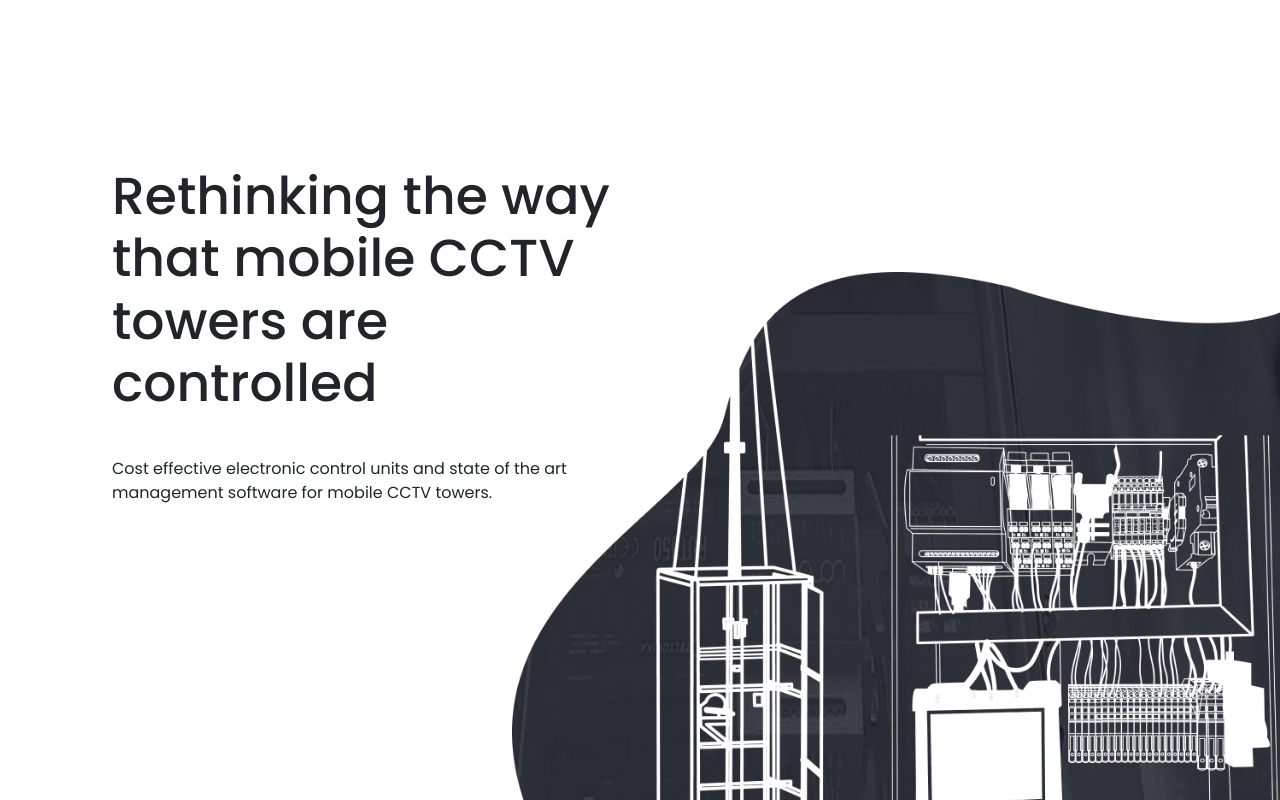
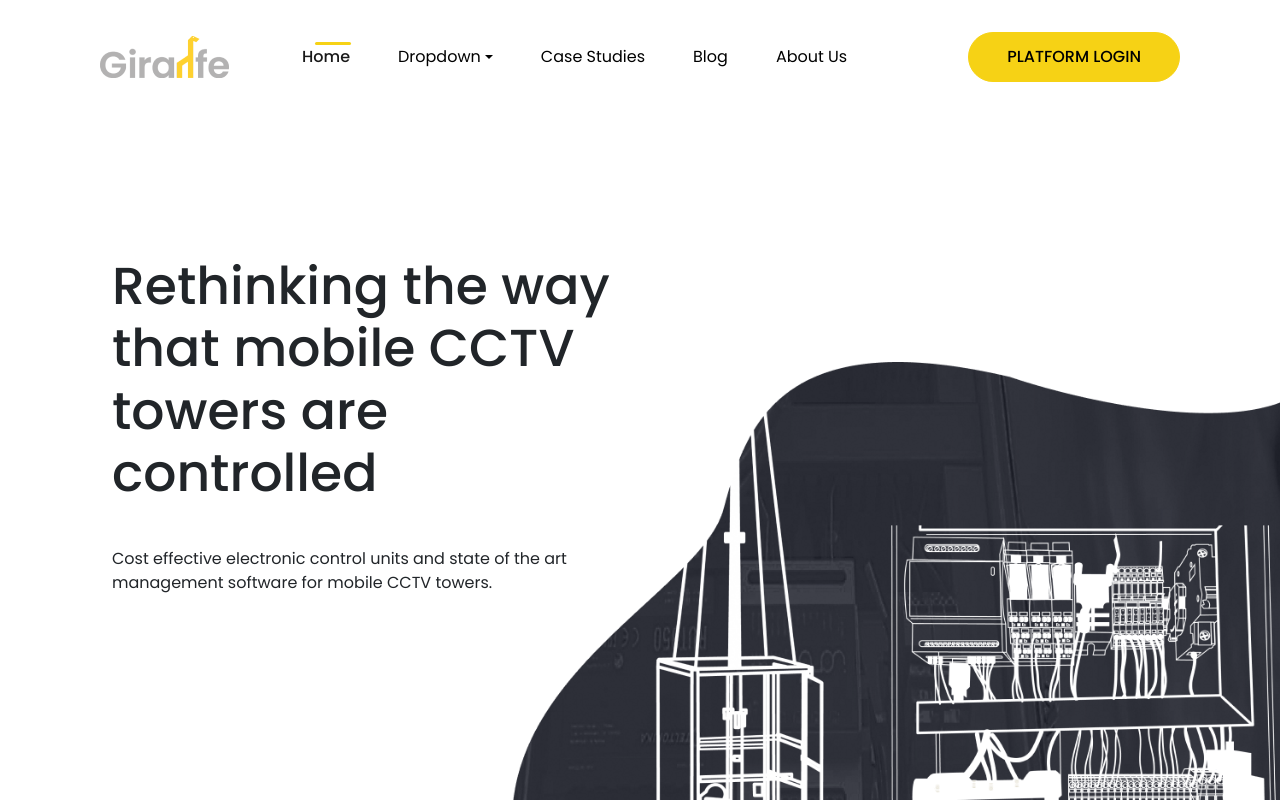
Before and after one commit to El-bana/giraffe, a website: page index.html in a window 1280 px wide. Shown: the top 800 px of the page. Drawn offline with Linux system fonts and the light colour scheme.

Commit message:
navbar desktop

```diff
--- a/index.html
+++ b/index.html
@@ -9,6 +9,80 @@
     <script defer src="js/bootstrap.min.js"></script>
   </head>
   <body>
+    <!-- NavBar -->
+
+    <nav class="navbar navbar-expand-lg navbar-light">
+      <div
+        class="
+          container
+          section-container
+          d-flex
+          align-items-center
+          justify-content-between
+        "
+      >
+        <img src="./assets/images/Giraffe_logo.png" alt="logo" />
+        <button
+          class="navbar-toggler"
+          type="button"
+          data-bs-toggle="collapse"
+          data-bs-target="#navbarSupportedContent"
+          aria-controls="navbarSupportedContent"
+          aria-expanded="false"
+          aria-label="Toggle navigation"
+        >
+          <span class="navbar-toggler-icon"></span>
+        </button>
+        <div
+          class="collapse navbar-collapse flex-lg-grow-0"
+          id="navbarSupportedContent"
+        >
+          <ul class="navbar-nav">
+            <li class="nav-item">
+              <a class="nav-link active" aria-current="page" href="#">Home</a>
+            </li>
+
+            <li class="nav-item dropdown">
+              <a
+                class="nav-link dropdown-toggle d-flex align-items-center"
+                href="#"
+                id="navbarDropdown"
+                role="button"
+                data-bs-toggle="dropdown"
+                aria-expanded="false"
+              >
+                Dropdown
+              </a>
+              <ul class="dropdown-menu" aria-labelledby="navbarDropdown">
+                <li><a class="dropdown-item" href="#">Action</a></li>
+                <li><a class="dropdown-item" href="#">Another action</a></li>
+                <li><hr class="dropdown-divider" /></li>
+                <li>
+                  <a class="dropdown-item" href="#">Something else here</a>
+                </li>
+              </ul>
+            </li>
+            <li class="nav-item">
+              <a class="nav-link" href="#">Case Studies</a>
+            </li>
+            <li class="nav-item">
+              <a class="nav-link" href="#">Blog</a>
+            </li>
+            <li class="nav-item">
+              <a class="nav-link" href="#">About Us</a>
+            </li>
+          </ul>
+        </div>
+        <button
+          class="btn btn-primary rounded-pill login-button text-uppercase"
+          type="submit"
+        >
+          platform login
+        </button>
+      </div>
+    </nav>
+
+    <!-- NavBar -->
     <section class="container">
       <div class="row section-container first-section">
         <div class="col-lg-6 col-12 first-section__header">
--- a/scss/custom.scss
+++ b/scss/custom.scss
@@ -1,17 +1,17 @@
 // Custom variables
 
-@import url("https://fonts.googleapis.com/css2?family=Poppins:wght@300;400;500;600;700;800;900&display=swap");
-@import url("https://fonts.googleapis.com/css2?family=Gloria+Hallelujah&display=swap");
+@import url('https://fonts.googleapis.com/css2?family=Poppins:wght@300;400;500;600;700;800;900&display=swap');
+@import url('https://fonts.googleapis.com/css2?family=Gloria+Hallelujah&display=swap');
 
 $font-size-base: 1rem;
-$font-family-sans-serif: "Poppins", -apple-system, BlinkMacSystemFont,
-  "Segoe UI", Roboto, "Helvetica Neue", Arial, "Noto Sans", sans-serif,
-  "Apple Color Emoji", "Segoe UI Emoji", "Segoe UI Symbol", "Noto Color Emoji";
+$font-family-sans-serif: 'Poppins', -apple-system, BlinkMacSystemFont,
+  'Segoe UI', Roboto, 'Helvetica Neue', Arial, 'Noto Sans', sans-serif,
+  'Apple Color Emoji', 'Segoe UI Emoji', 'Segoe UI Symbol', 'Noto Color Emoji';
 
-$font-family-hallelujah: "Gloria Hallelujah", "cursive";
+$font-family-hallelujah: 'Gloria Hallelujah', 'cursive';
 $h1-font-size: $font-size-base * 3.25;
 $headings-font-family: $font-family-sans-serif;
-$primary: #d99f23;
+$primary: #f6d215;
 $secondary: #000000;
 $body-color: #333333;
 $container-max-widths: (
@@ -29,22 +29,22 @@ $input-padding-y: 0.625rem;
 $input-padding-x: 1.625rem;
 
 // import bootstrap
-@import "../node_modules/bootstrap/scss/bootstrap";
+@import '../node_modules/bootstrap/scss/bootstrap';
 
 // 1. Include functions first (so you can manipulate colors, SVGs, calc, etc)
-@import "../node_modules/bootstrap/scss/functions";
-@import "../node_modules/bootstrap/scss/utilities";
+@import '../node_modules/bootstrap/scss/functions';
+@import '../node_modules/bootstrap/scss/utilities';
 
 // 2. Include any default variable overrides here
 $nav-link-padding-y: 12px;
 $nav-link-color: $dark;
 
 // 3. Include remainder of required Bootstrap stylesheets
-@import "../node_modules/bootstrap/scss/variables";
-@import "../node_modules/bootstrap/scss/mixins";
+@import '../node_modules/bootstrap/scss/variables';
+@import '../node_modules/bootstrap/scss/mixins';
 
 // 4. Include any optional Bootstrap components as you like
-@import "../node_modules/bootstrap/scss/nav";
+@import '../node_modules/bootstrap/scss/nav';
 
 // 5. Add additional custom code here
 
@@ -74,6 +74,41 @@ body {
   padding: 0 100px;
 }
 
+// NavBar
+
+.navbar {
+  margin-top: 24px;
+  .navbar-nav {
+    .nav-link {
+      font-size: 16px;
+      font-weight: 400;
+      color: black;
+      margin-right: 48px;
+      padding: 0;
+      position: relative;
+    }
+    .active {
+      font-weight: 500;
+    }
+    .active:before {
+      content: '';
+      display: block;
+      position: absolute;
+      width: 36px;
+      height: 3px;
+      left: 64%;
+      background: #f6d215;
+      border-radius: 20px;
+      transform: translate(-50%);
+      top: -14%;
+    }
+  }
+  .login-button {
+    padding: 12px 38px;
+  }
+}
+
+// NavBar
 .first-section {
   position: relative;
   .first-section__header {
@@ -103,7 +138,7 @@ body {
 }
 
 .third-section {
-  background-image: url("../assets/images/home/second-bg.png");
+  background-image: url('../assets/images/home/second-bg.png');
   padding-top: 29px;
   padding-bottom: 77px;
   h3 {
@@ -223,7 +258,7 @@ body {
 }
 
 .tenth-section {
-  background-image: url("../assets/images/home/bg-ten.png");
+  background-image: url('../assets/images/home/bg-ten.png');
   padding-top: 29px;
   padding-bottom: 77px;
   h3 {
```
Also changed, not shown: css/custom.min.css, 2 other files.
